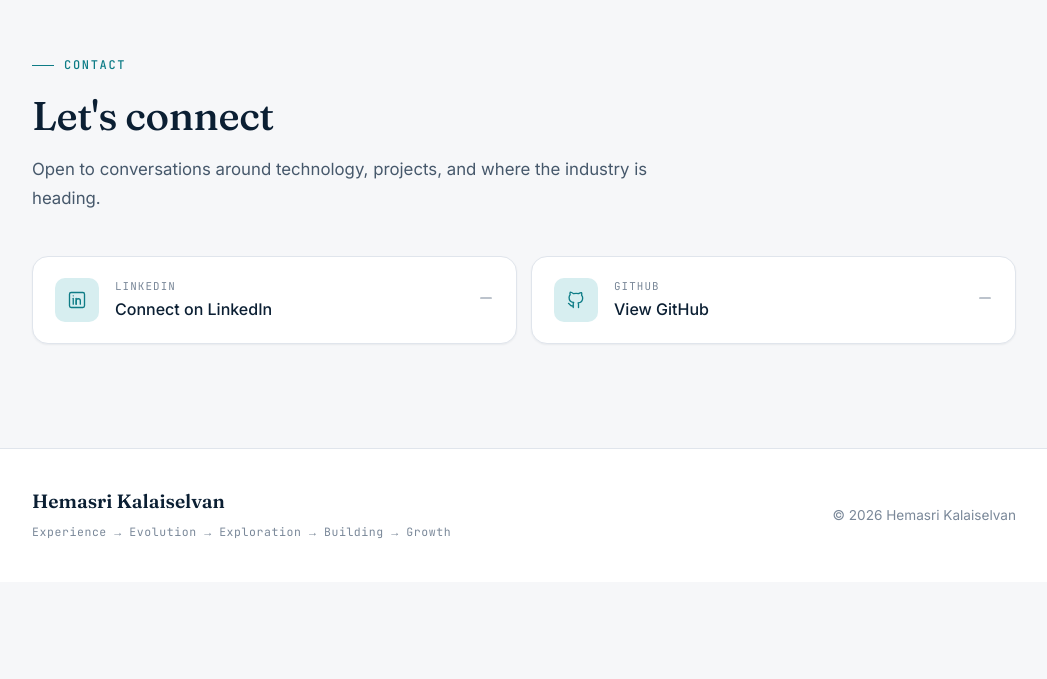
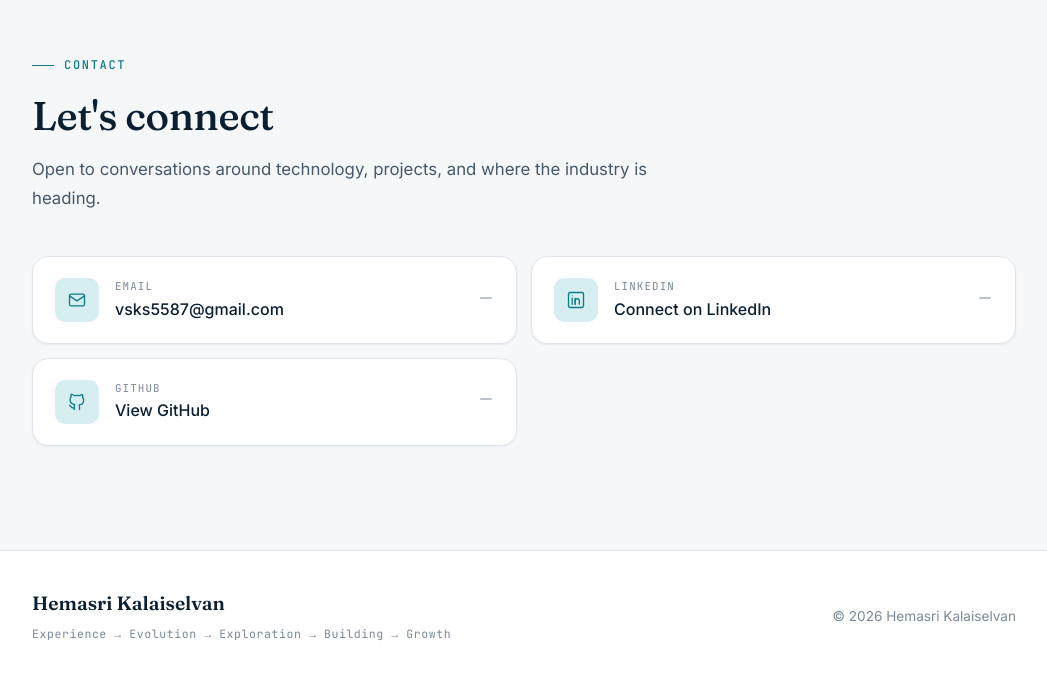
Before and after one commit to hemasri-kalaiselvan/hemasri-portfolio, a React (Vite) app: page /#/ in a window 1280 px wide. Shown: the part 8641-9320 px from the top of the page, without its empty margins (116-1163 px from the left). Before the commit the page ends 9223 px from the top, so only its background shows below. Built offline with nearby package versions, Linux system fonts and the light colour scheme.

Commit message:
Update my-content.js

```diff
--- a/src/data/my-content.js
+++ b/src/data/my-content.js
@@ -360,7 +360,7 @@ export const resume = {
  * ------------------------------------------------------------------------- */
 
 export const contact = {
-  email: null,      // e.g. 'name@example.com'
+  email: 'vsks5587@gmail.com',      // e.g. 'name@example.com'
   linkedin: 'https://www.linkedin.com/in/hemasri-kalaiselvan/',   // e.g. 'https://www.linkedin.com/in/your-handle'
   github: 'https://github.com/hemasri-kalaiselvan',     // e.g. 'https://github.com/your-handle'
 
```
